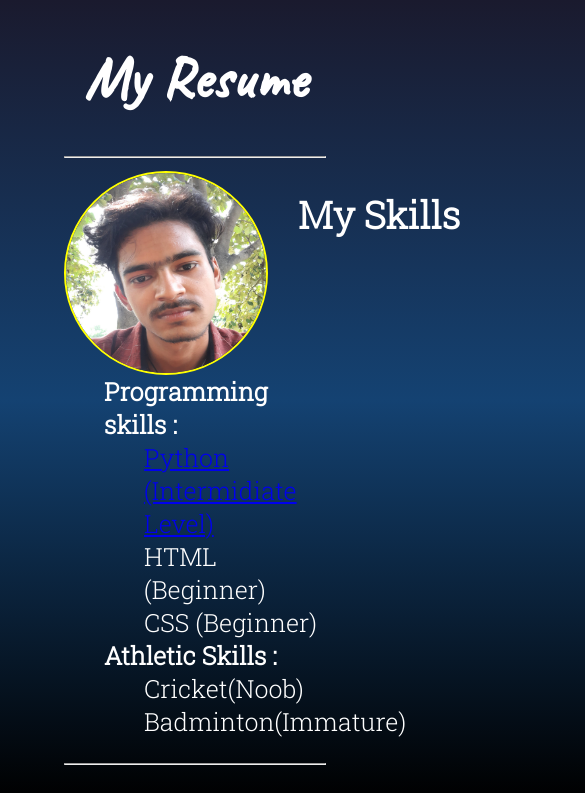
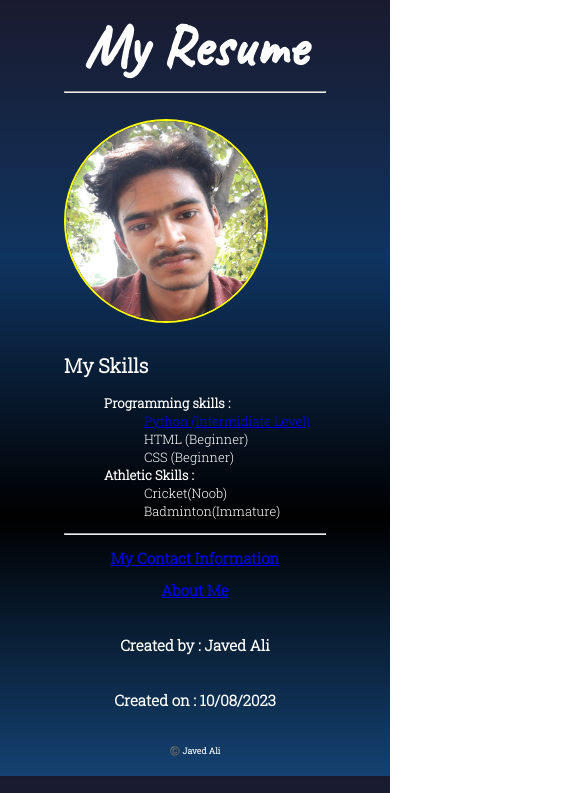
Before and after one commit to cosmos-creator/Portfolio, a plain HTML site: page index.html in a window 390 px wide. Shown: the top 793 px of the page, 585 px wide, since content can reach past the window. Drawn offline with Linux system fonts and the light colour scheme.

Commit message:
CSS optimization for mobiles.

```diff
--- a/index.html
+++ b/index.html
@@ -22,6 +22,7 @@
         <img src="./assets/selfie.jpg" />
         <!-- <p>I go by the Name of Javed Ali</p>
     <p>I'll be 17 this year on 22nd October</p> -->
+        <div class="skill-div">
             <div class="heading-2">
                 <h2>My Skills</h2>
             </div>
@@ -42,11 +43,12 @@
                     </ul>
                 </li>
             </ul>
+        </div>
         <hr />
-        <h2><a href="./Public/contact.html">My Contact Information</a></h2>
-        <h2><a href="./Public/hobbies.html">About Me</a></h2>
-        <h6>Created by : Javed Ali</h6>
-        <h6>Created on : 10/08/2023</h6>
+        <h2 class="contact information"><a href="./Public/contact.html">My Contact Information</a></h2>
+        <h2 class="about information"><a href="./Public/hobbies.html">About Me</a></h2>
+        <h6 class="credits">Created by : Javed Ali</h6>
+        <h6 class="credits">Created on : 10/08/2023</h6>
         <h6>©️ Javed Ali</h6>
     </div>
 </body>
--- a/styles.css
+++ b/styles.css
@@ -14,7 +14,7 @@ h1 {
 }
 body {
   font-size: 25px;
-  background-image: linear-gradient(#1a1a2e, #144272, #000000, #0f3460);
+  background-image: linear-gradient(#1a1a2e, #0f3460, #000000, #144272);
   text-align: center;
   color: white;
 }
@@ -49,13 +49,26 @@ ul {
     display: block;
     align-items: center;
     justify-content: center;
+    margin-left: auto;
+    margin-right: 30px;
+    margin-top: 20px;
+    margin-bottom: 30px;
+  }
+  .skill-div {
+    display: block;
   }
   body {
-    display: flexbox;
-    text-align: start;
+    font-size: small;
+    text-align: left;
   }
-  .heading-2 {
-    width: 100vh;
+  .credits,
+  .information {
     display: block;
+    font-size: 15px;
+    text-align: center;
+  }
+  h1 {
+    margin: 0;
+    padding: 0;
   }
 }
```
Lines whose indentation alone changed are shown as unchanged.
